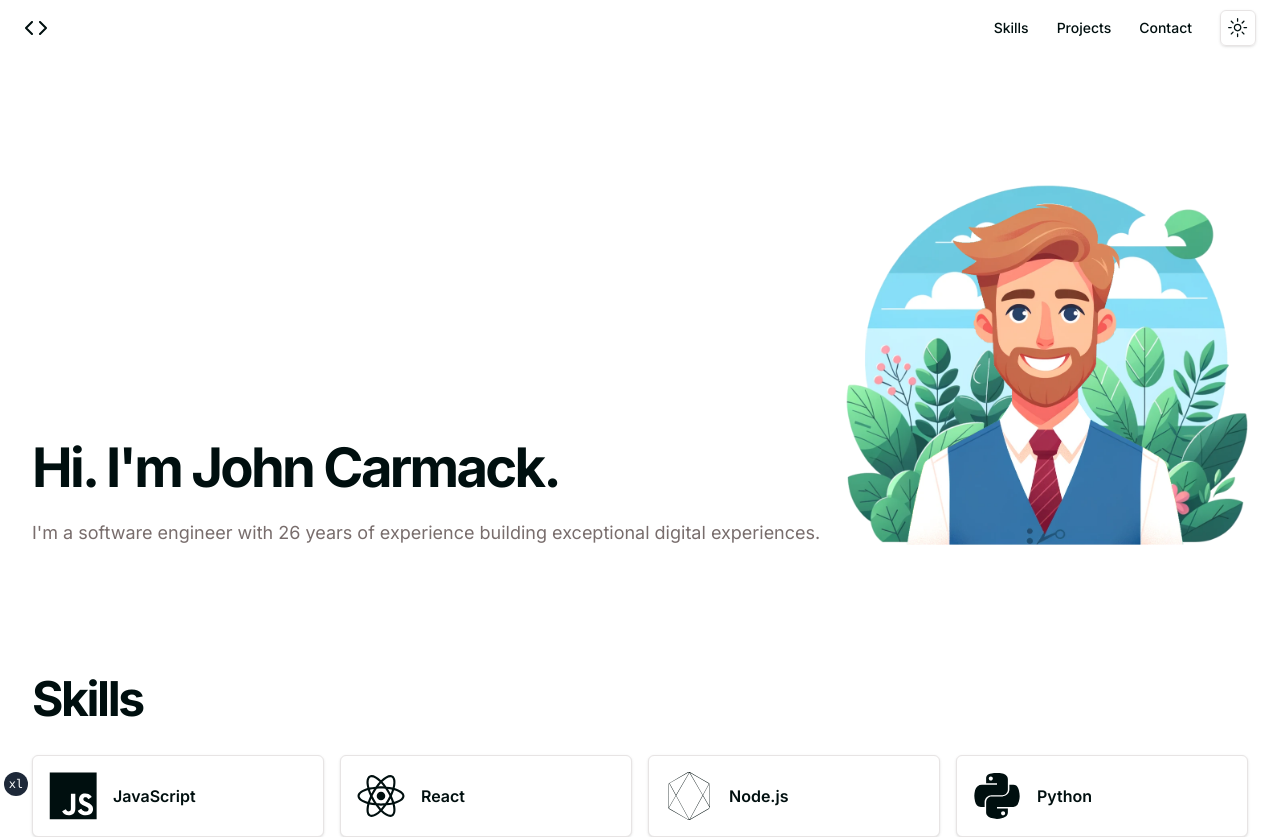
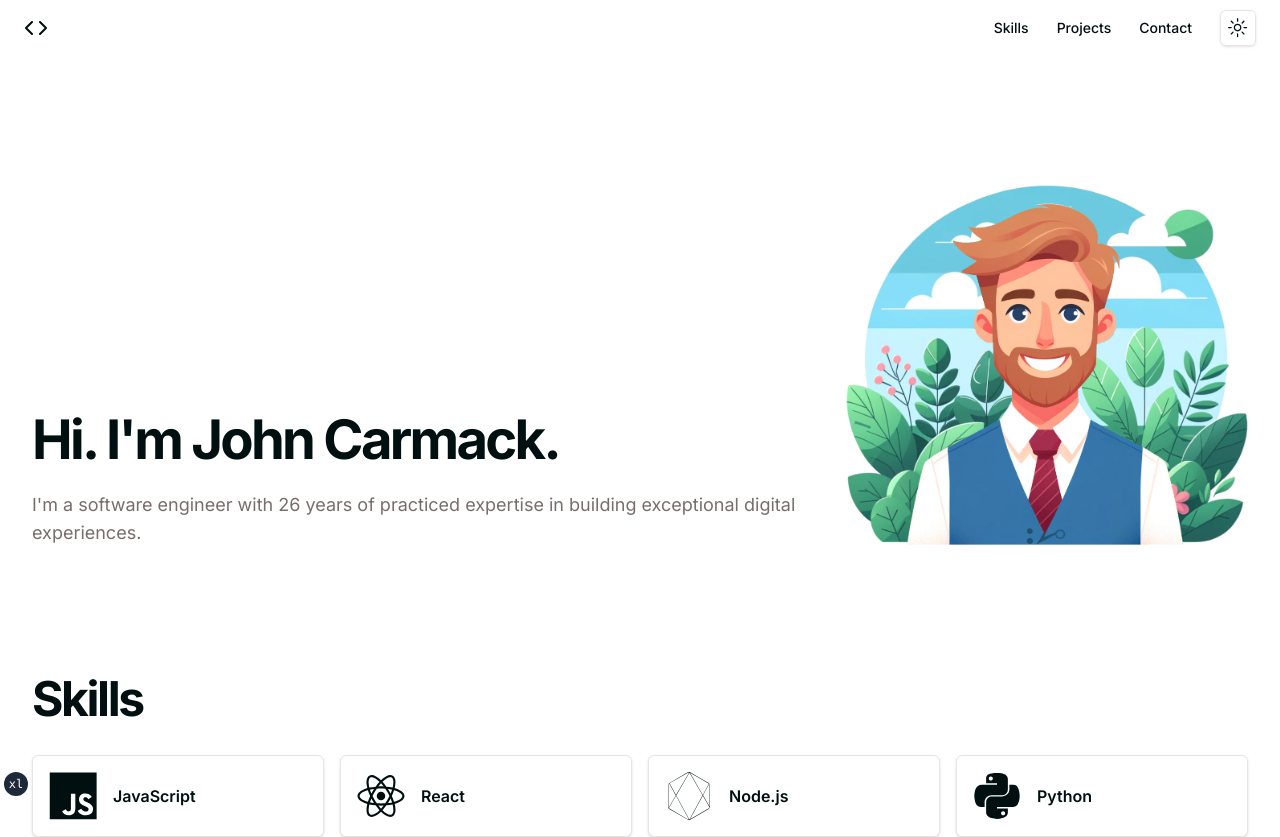
Before and after one commit to johncarmack1984/johncarmack.com, a Next.js app: page / in a window 1280 px wide. Shown: the top 837 px of the page. Built offline with nearby package versions, Linux system fonts and the light colour scheme.

Commit message:
Update HeroText component in hero.tsx

```diff
--- a/components/hero.tsx
+++ b/components/hero.tsx
@@ -9,8 +9,8 @@ function HeroText() {
         Hi. I'm John Carmack.
       </h1>
       <p className="text-muted-foreground text-lg">
-        I'm a software engineer with 26 years of experience building exceptional
-        digital experiences.
+        I'm a software engineer with 26 years of practiced expertise in building
+        exceptional digital experiences.
       </p>
     </div>
   );
```
